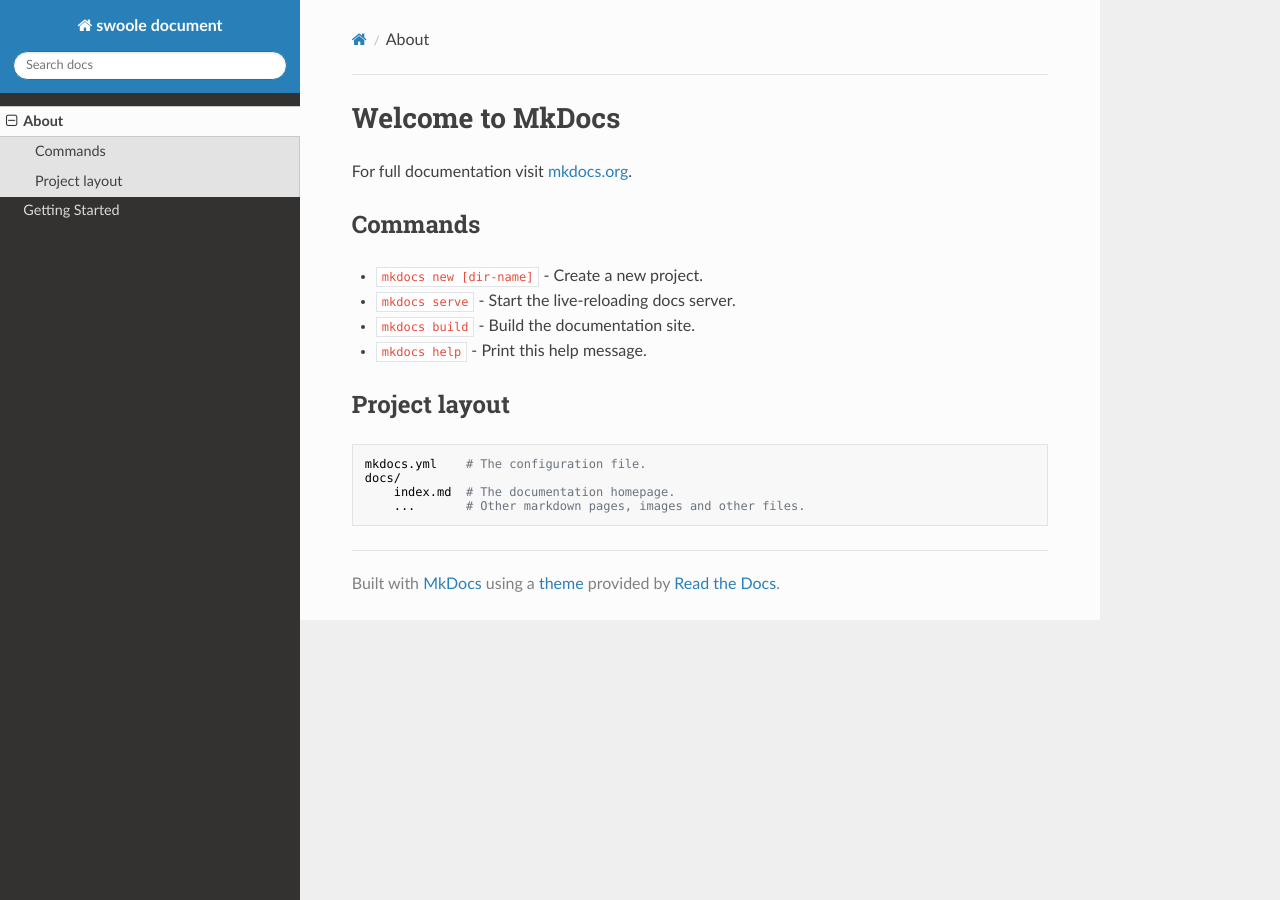
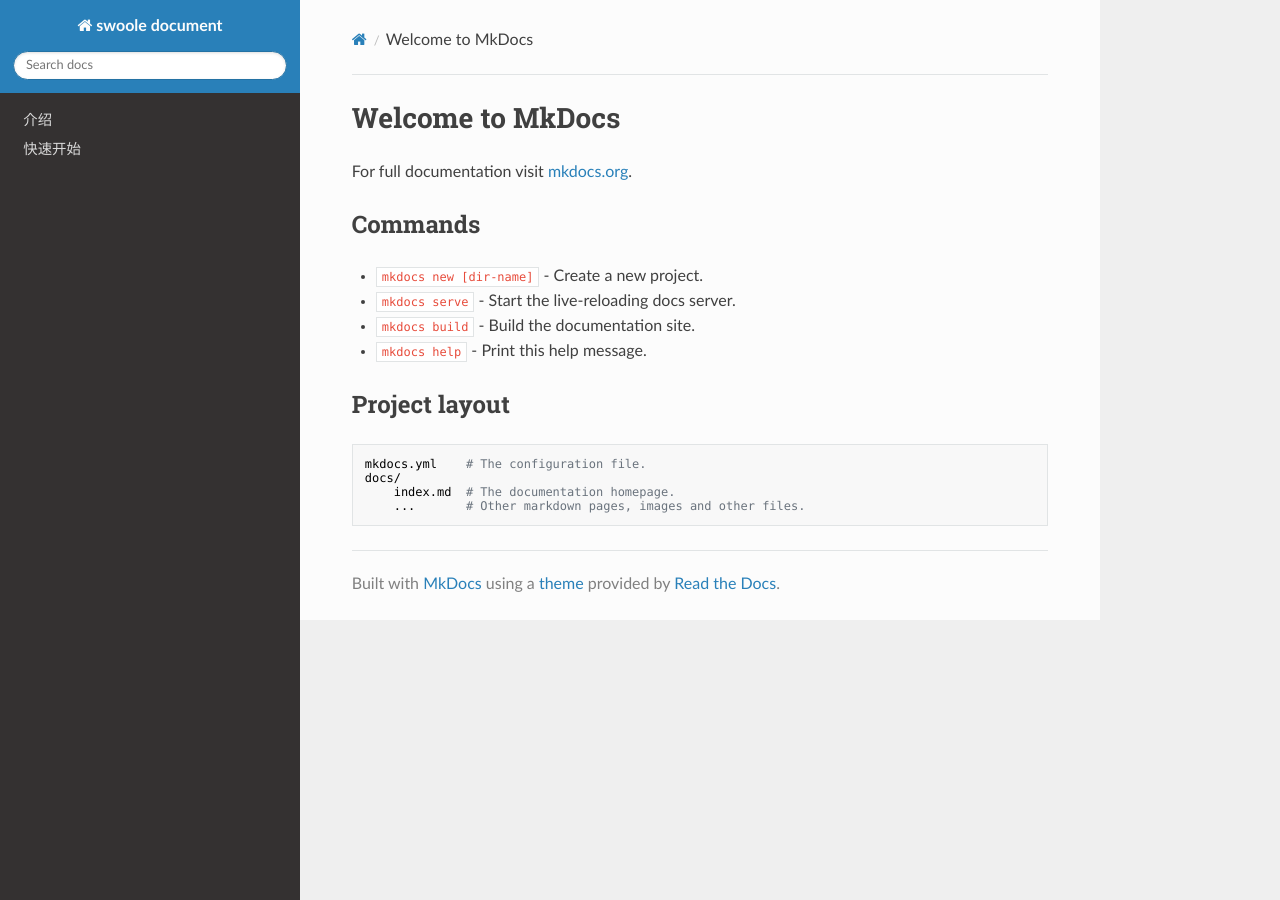
Before and after one commit to swooleo/docs, an MkDocs documentation site: the page built from docs/index.md, in a window 1280 px wide. Built offline with MkDocs 1.6.1, drawn with Linux system fonts in a browser that asks for light colours; nearby versions of some CDN libraries.

Commit message:
update mkdocs.yml

```diff
--- a/mkdocs.yml
+++ b/mkdocs.yml
@@ -1,6 +1,6 @@
 site_name: swoole document
 site_url: https://swooleo.github.io/docs/
 nav:
-- About: index.md
-- Getting Started: getting-started.md
+- 介绍: 介绍.md
+- 快速开始: 快速开始.md
 theme: readthedocs
```
